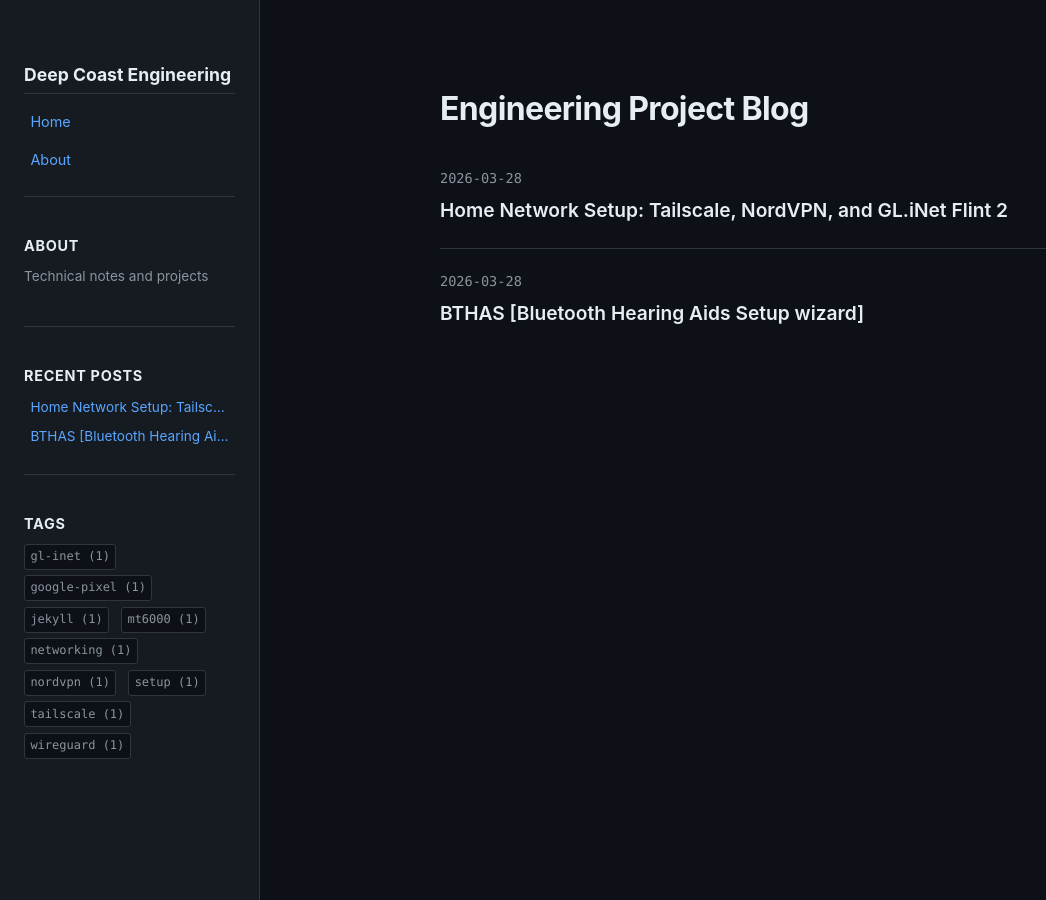
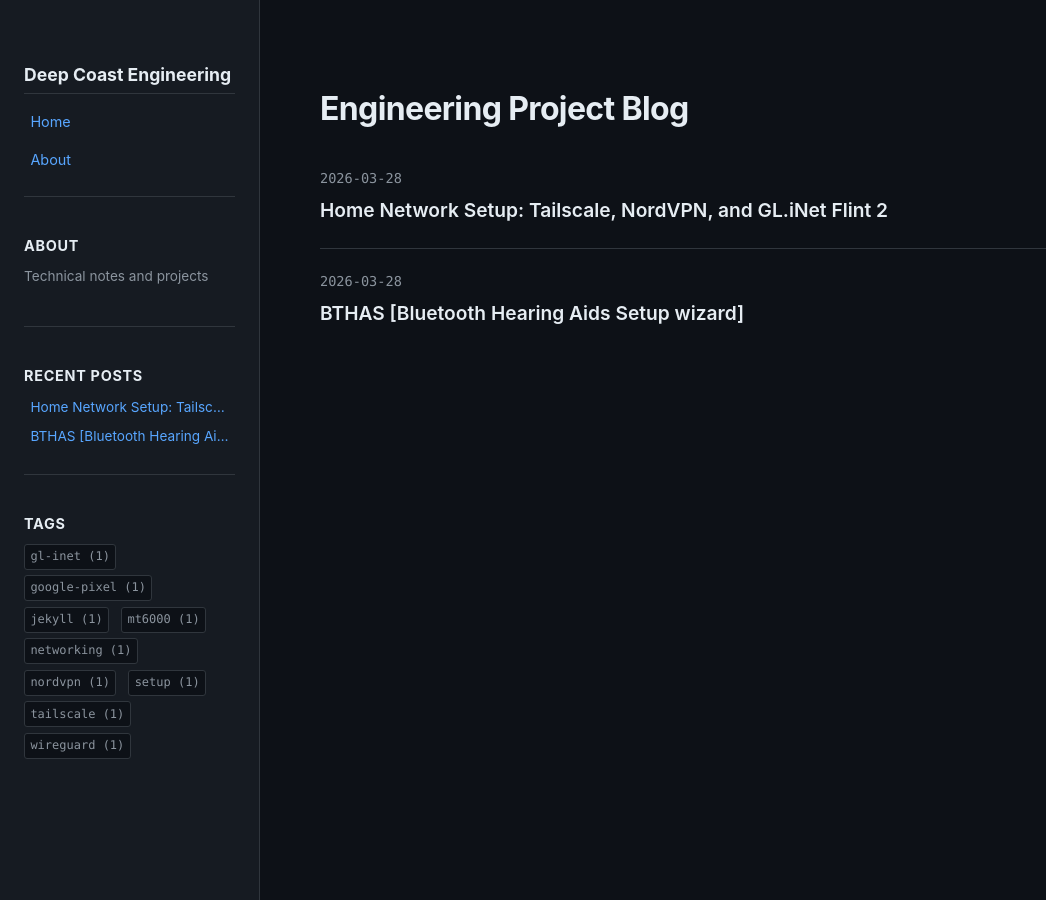
Before and after one commit to deep-coast-eng/deep-coast-eng.github.io, a Jekyll site: the page built from index.html, in a window 1280 px wide and 900 px high. Shown: the whole window, without its empty margins (0-1046 px from the left). Built offline with Jekyll 4.4.1, drawn with Linux system fonts in a browser that asks for light colours.

Commit message:
Update style.css

```diff
--- a/assets/css/style.css
+++ b/assets/css/style.css
@@ -162,7 +162,8 @@
 /* --- Main content --- */
 main {
   flex: 1;
-  max-width: 740px;
+  max-width: 980px;
+  width: 100%;
   padding: 3rem 2.5rem;
 }
 
```
